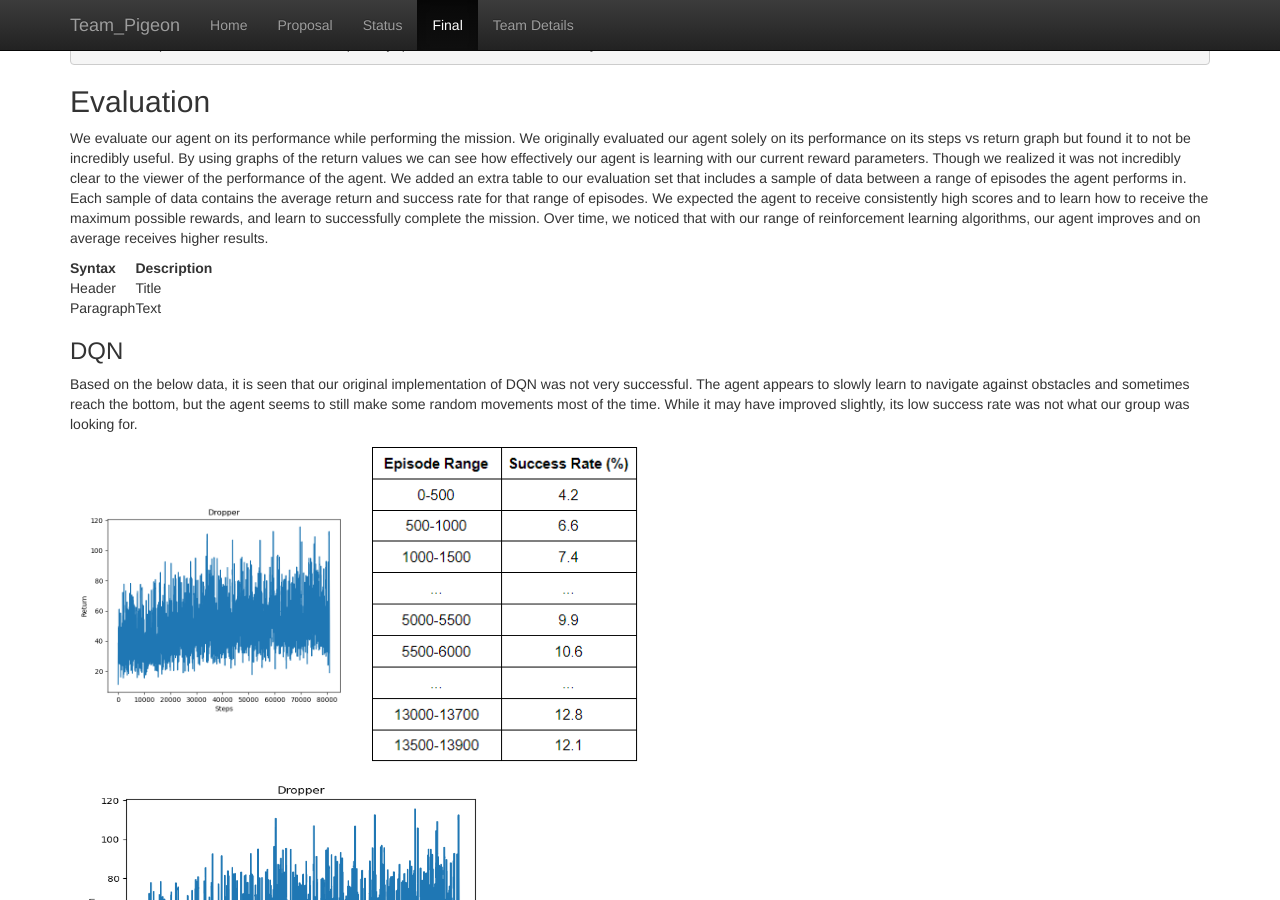
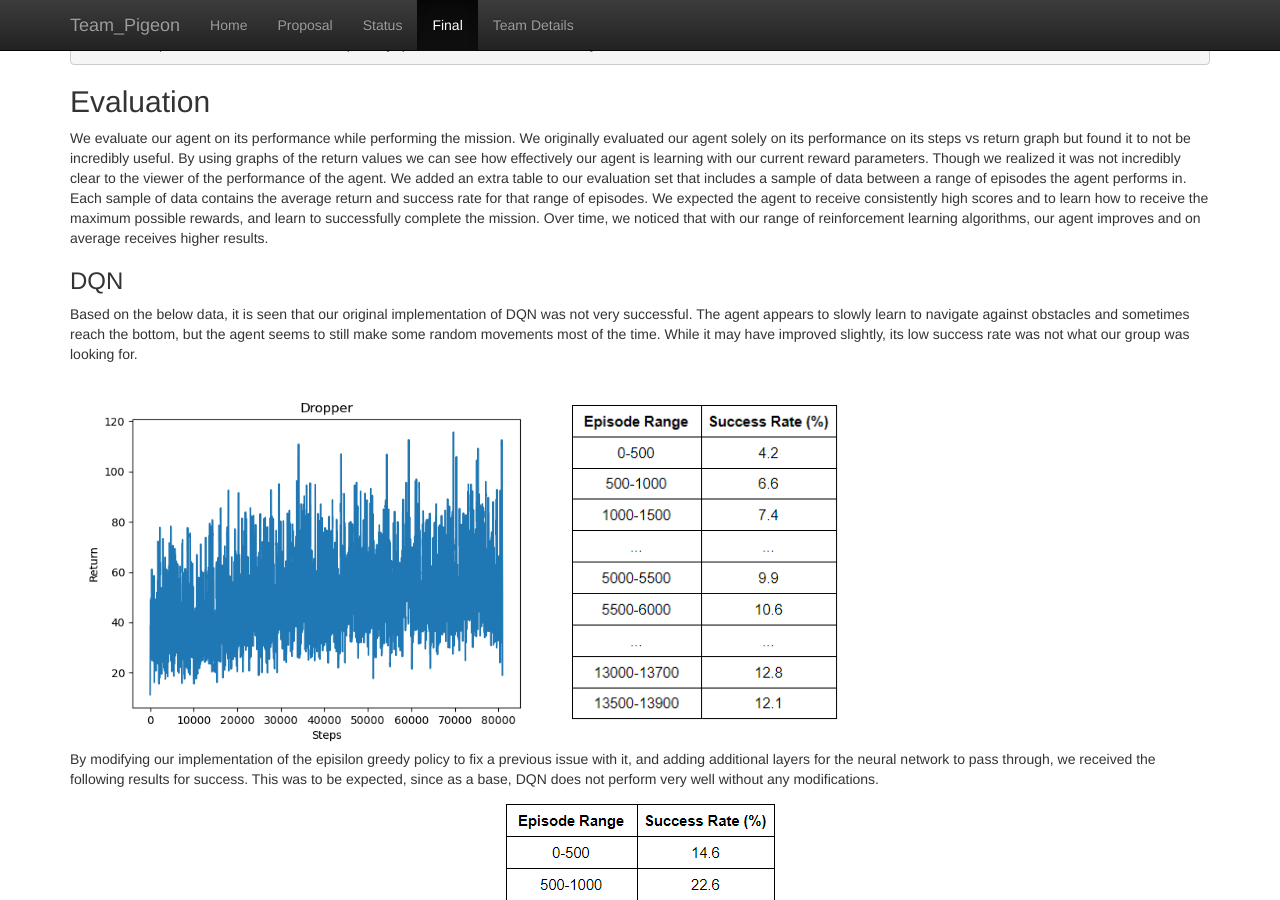
Before and after one commit to shanshs/Team-Pigeon, a Jekyll site: the page built from docs/final.md, in a window 1280 px wide and 900 px high, scrolled down 3121 px. Built offline with Jekyll 4.4.1, drawn with Linux system fonts in a browser that asks for light colours; formulas are drawn with MathJax 3.

Commit message:
Update final.md

```diff
--- a/docs/final.md
+++ b/docs/final.md
@@ -125,10 +125,6 @@ For each episode:
 We evaluate our agent on its performance while performing the mission. We originally evaluated our agent solely on its performance on its steps vs return graph but found it to not be incredibly useful. By using graphs of the return values we can see how effectively our agent is learning with our current reward parameters. Though we realized it was not incredibly clear to the viewer of the performance of the agent. We added an extra table to our evaluation set that includes a sample of data between a range of episodes the agent performs in. Each sample of data contains the average return and success rate for that range of episodes. We expected the agent to receive consistently high scores and to learn how to receive the maximum possible rewards, and learn to successfully complete the mission. Over time, we noticed that with our range of reinforcement learning algorithms, our agent improves and on average receives higher results.
 
 
-| Syntax      | Description |
-| ----------- | ----------- |
-| Header      | Title       |
-| Paragraph   | Text        |
 
 ### DQN
 
@@ -136,19 +132,13 @@ Based on the below data, it is seen that our original implementation of DQN was
 
 
 <table><tr>
-<td> <img src="returns_torch_dqn.png" alt="img1" style="width: 300px;"/> </td>
+<td> <img src="returns_torch_dqn.png" alt="img1" style="width: 500px;"/> </td>
 <td> <img src="success_dqn1.png" alt="img2" style="width: 270px;"/> </td>
 </tr></table>
 
-
-<div style="text-align:left"><img src="returns_torch_dqn.png" width="450" height="290"/></div>
-
-<div style="text-align:left"><img src="success_dqn1.PNG"/></div>
-
-
 By modifying our implementation of the episilon greedy policy to fix a previous issue with it, and adding additional layers for the neural network to pass through, we received the following results for success. This was to be expected, since as a base, DQN does not perform very well without any modifications.
 
-<div style="text-align:left"><img src="success_dqn2.PNG"/></div>
+<div style="text-align:center"><img src="success_dqn2.PNG	"/></div>
 
 
 ### PPO
@@ -156,26 +146,18 @@ By modifying our implementation of the episilon greedy policy to fix a previous
 Based on the below data, PPO performed reasonably well compared to the others with an approximate success rate at about 20 to 25%.
 
 <table><tr>
-<td> <img src="returns_pponew.png" alt="img1" style="width: 300px;"/> </td>
+<td> <img src="returns_pponew.png" alt="img1" style="width: 500px;"/> </td>
 <td> <img src="success_ppo.PNG" alt="img2" style="width: 270px;"/> </td>
 </tr></table>
-
-<div style="text-align:left"><img src="returns_pponew.png" width="450" height="290"/></div>
-
-<div style="text-align:left"><img src="success_ppo.png"/></div>
 
 ### Rainbow DQN
 
 Based on the below data, the Rainbow DQN algorithm, using RLlib's DQN algorithm with additional hyperparameters performed the best out of the three algorithms we tested.
 
 <table><tr>
-<td> <img src="returns-dqn-rainbow.png" alt="img1" style="width: 300px;"/> </td>
+<td> <img src="returns-dqn-rainbow.png" alt="img1" style="width: 500px;"/> </td>
 <td> <img src="success_dqnRainbow.PNG" alt="img2" style="width: 270px;"/> </td>
 </tr></table>
-
-<div style="text-align:left"><img src="returns-dqn-rainbow.png" width="450" height="290"/></div>
-
-<div style="text-align:left"><img src="success_rainbow.png"/></div>
 
 
 ## References
```
